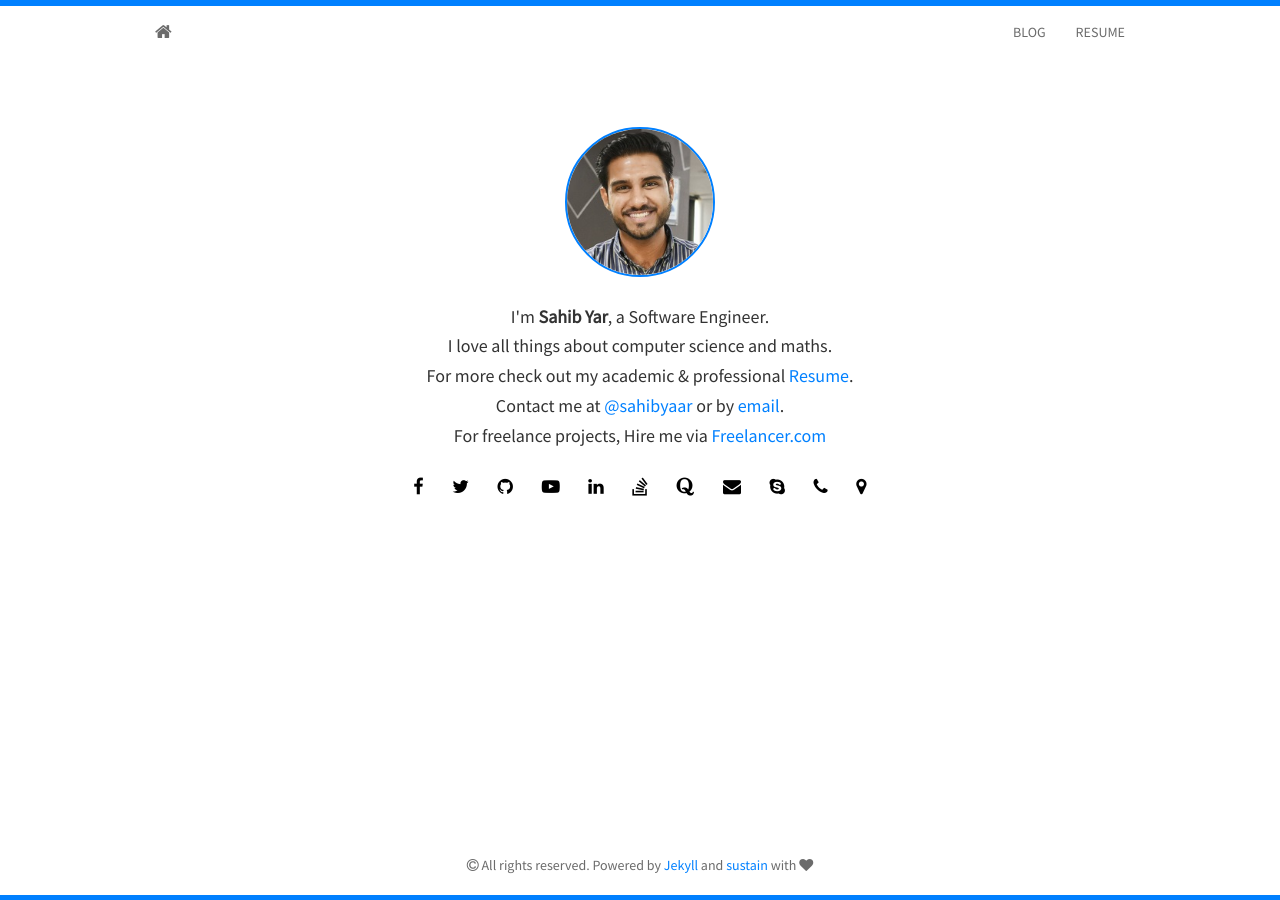
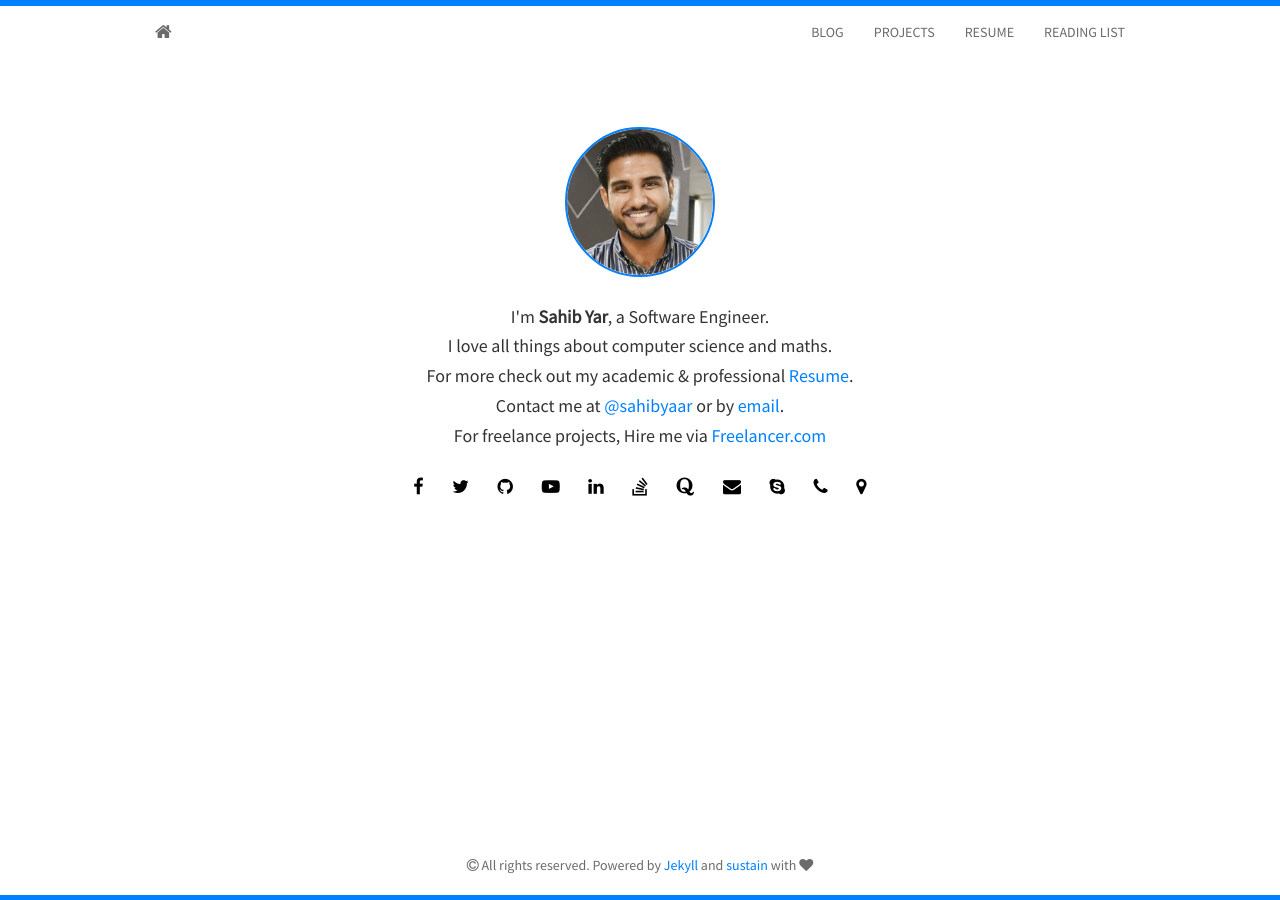
Before and after one commit to SahibYar/SahibYar.github.io, a Jekyll site: the page built from index.html, in a window 1280 px wide. Built offline with Jekyll 4.4.1, drawn with Linux system fonts in a browser that asks for light colours; nearby versions of some CDN libraries; the list of posts is cut into pages by our own code.

Commit message:
Update header.html

```diff
--- a/_includes/header.html
+++ b/_includes/header.html
@@ -6,8 +6,9 @@
     <div id="navbar">
       <ul class="nav navbar-nav navbar-right">
         <li><a href="{{ site.baseurl }}blog.html">BLOG</a></li>
-        <!-- <li><a href="{{ site.baseurl }}projects.html">PROJECTS</a></li> -->
+        <li><a href="{{ site.baseurl }}projects.html">PROJECTS</a></li>
         <li><a href="http://sahibyar.github.io/vitae">RESUME</a></li>
+        <li><a href="{{ site.baseurl }}projects.html">READING LIST</a></li>
       </ul>
     </div>
   </div>
```
